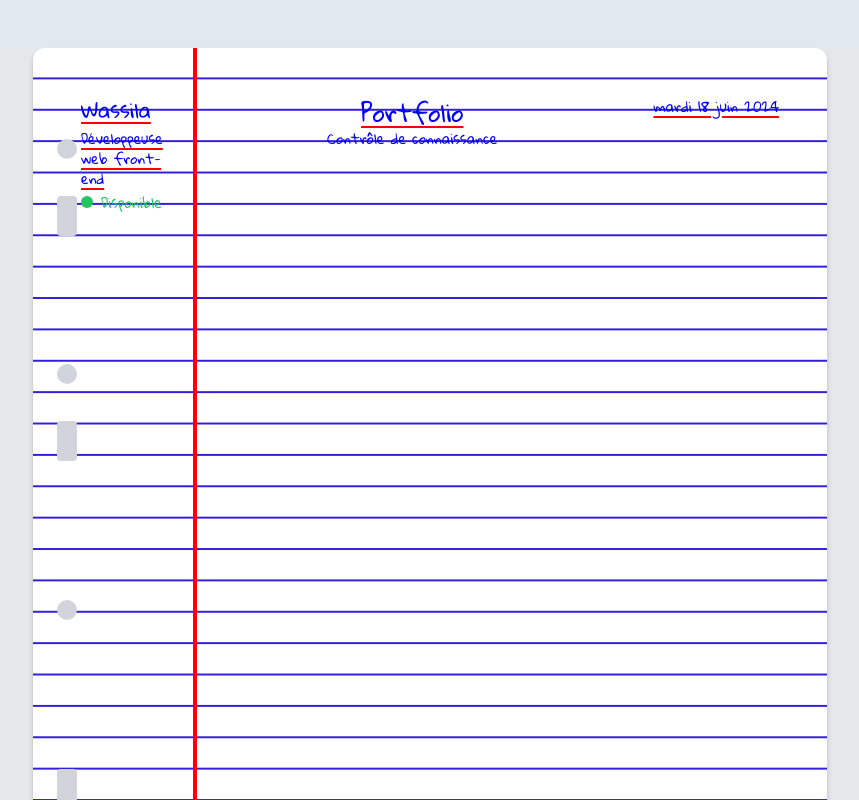
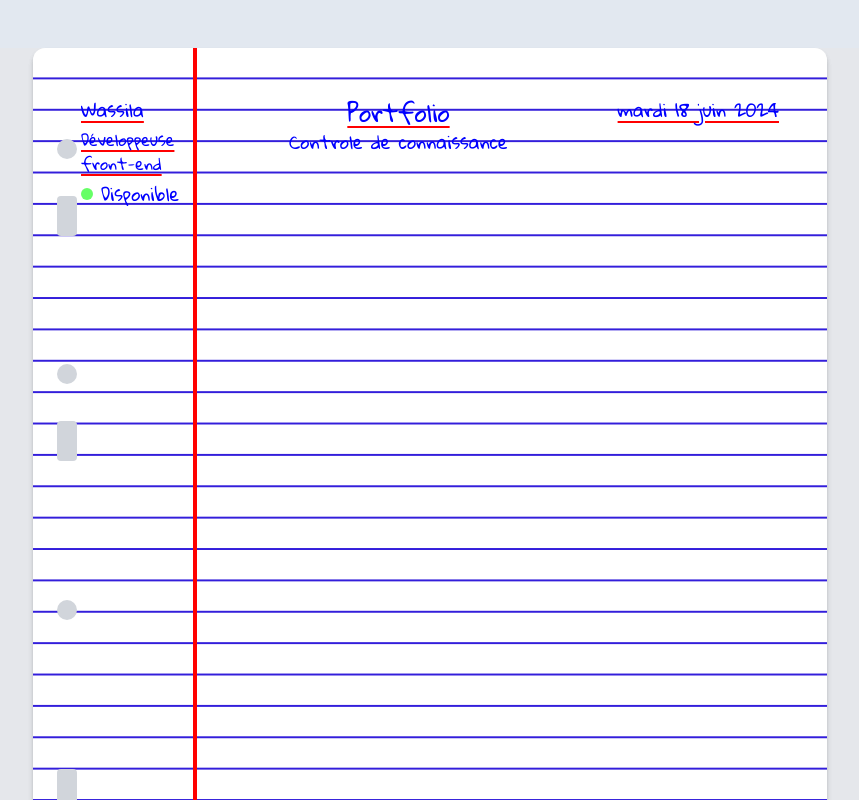
Before and after one commit to LaWass1864/autodit-react, a React (Create React App) app: page / in a window 1280 px wide. Shown: the top 800 px of the page, without its empty margins (210-1069 px from the left). Built offline with nearby package versions, Linux system fonts and the light colour scheme.

Commit message:
header ok

```diff
--- a/src/component/Header.js
+++ b/src/component/Header.js
@@ -3,8 +3,11 @@ import React from 'react';
 const Header = () => {
   // Variables pour afficher les informations
   const name = "Wassila";
-  const job = "Développeuse web front-end";
+  const job = "Développeuse\nfront-end";
   const availability = "Disponible";
+
+  const title = "Portfolio";
+  const subtitle = "Controle de connaissance";
 
   // Fonction pour formater la date
   const formatDate = (date) => {
@@ -17,19 +20,19 @@ const Header = () => {
   return (
     <header className="flex justify-between items-start p-4 rounded-t-xl w-full max-w-4xl">
       <div className="flex flex-col items-start space-y-1">
-        <h1 className="text-xl font-gloria text-custom-blue underline-red">{name}</h1>
-        <p className="text-sm max-w-[90px] font-gloria text-custom-blue underline-red">{job}</p>
+        <h1 className="text-lg font-gloria text-custom-blue underline-red">{name}</h1>
+        <p className="text-base font-gloria text-custom-blue underline-red whitespace-pre-wrap">{job}</p>
         <div className="flex items-center space-x-2">
-          <div className="bg-green-500 w-3 h-3 rounded-full"></div>
-          <p className="text-sm text-green-500 font-gloria">{availability}</p>
+        <div className= "w-3 h-3 rounded-full " style={{ backgroundColor: 'var(--screamin-green)' }}></div>
+          <p className="text-lg font-gloria text-custom-blue" >{availability}</p>
         </div>
       </div>
       <div className="text-center self-start">
-        <h2 className="text-2xl font-gloria text-custom-blue underline-red">Portfolio</h2>
-        <p className="text-sm font-gloria text-custom-blue">Contrôle de connaissance</p>
+        <h2 className="text-2xl font-gloria text-custom-blue underline-red">{title}</h2>
+        <p className="text-lg font-gloria text-custom-blue">{subtitle}</p>
       </div>
       <div className="text-right self-start">
-        <p className="text-sm font-gloria text-custom-blue underline-red">{today}</p>
+        <p className="text-lg font-gloria text-custom-blue underline-red">{today}</p>
       </div>
     </header>
   );
```
Also changed, not shown: src/index.css (line endings or trailing spaces).
